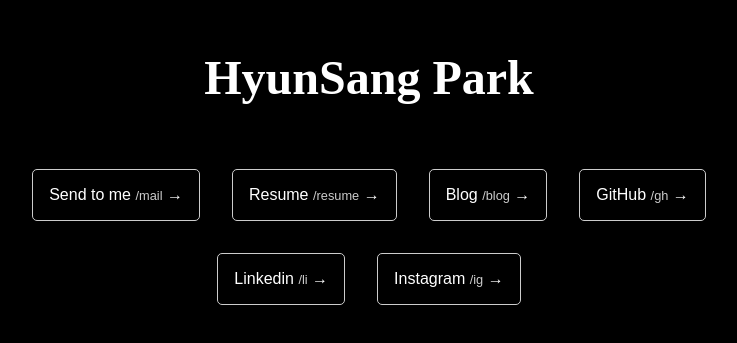
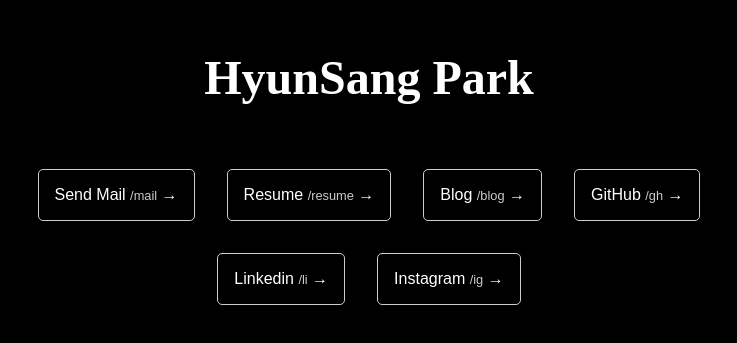
Before and after one commit to Dev-HyunSang/my-links, a Vue app: page / in a window 1280 px wide. Shown: the part 239-582 px from the top of the page, without its empty margins (271-1008 px from the left). Built offline with nearby package versions, Linux system fonts and the light colour scheme.

Commit message:
fix: 메일 보내기 문구 수정

```diff
--- a/src/App.vue
+++ b/src/App.vue
@@ -27,7 +27,7 @@ onMounted(() => {
     <h1 class="title">HyunSang Park</h1>
     <div class="btn-container">
       <button class="link-btn">
-        <a href="mailto:me@hyunsang.dev">Send to me <span class="parameter">/mail</span> &rarr;</a>
+        <a href="mailto:me@hyunsang.dev">Send Mail <span class="parameter">/mail</span> &rarr;</a>
       </button>
       <button class="link-btn">
         <a href="https://hyunsang.dev">Resume <span class="parameter">/resume</span> &rarr;</a>
```
